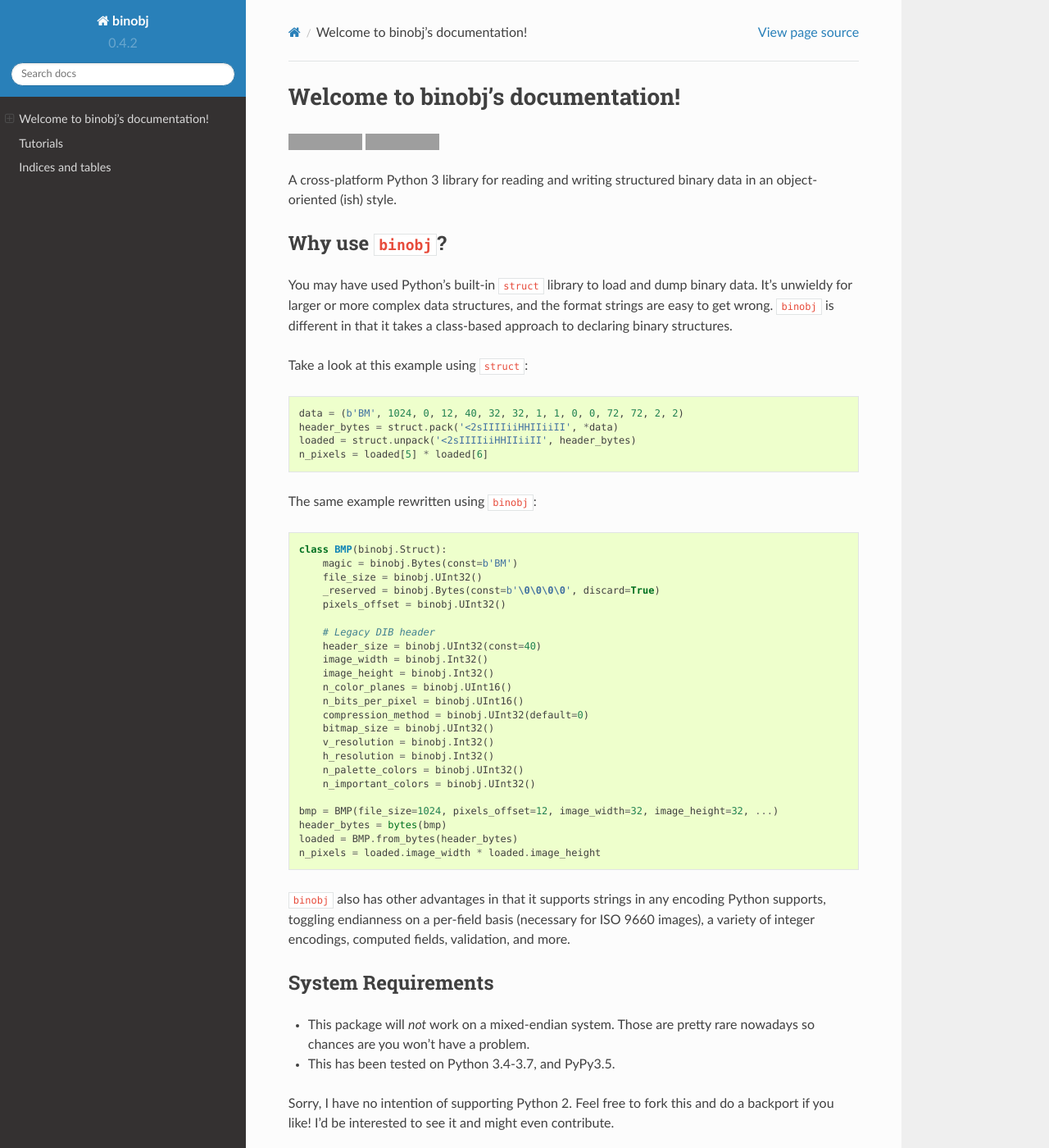
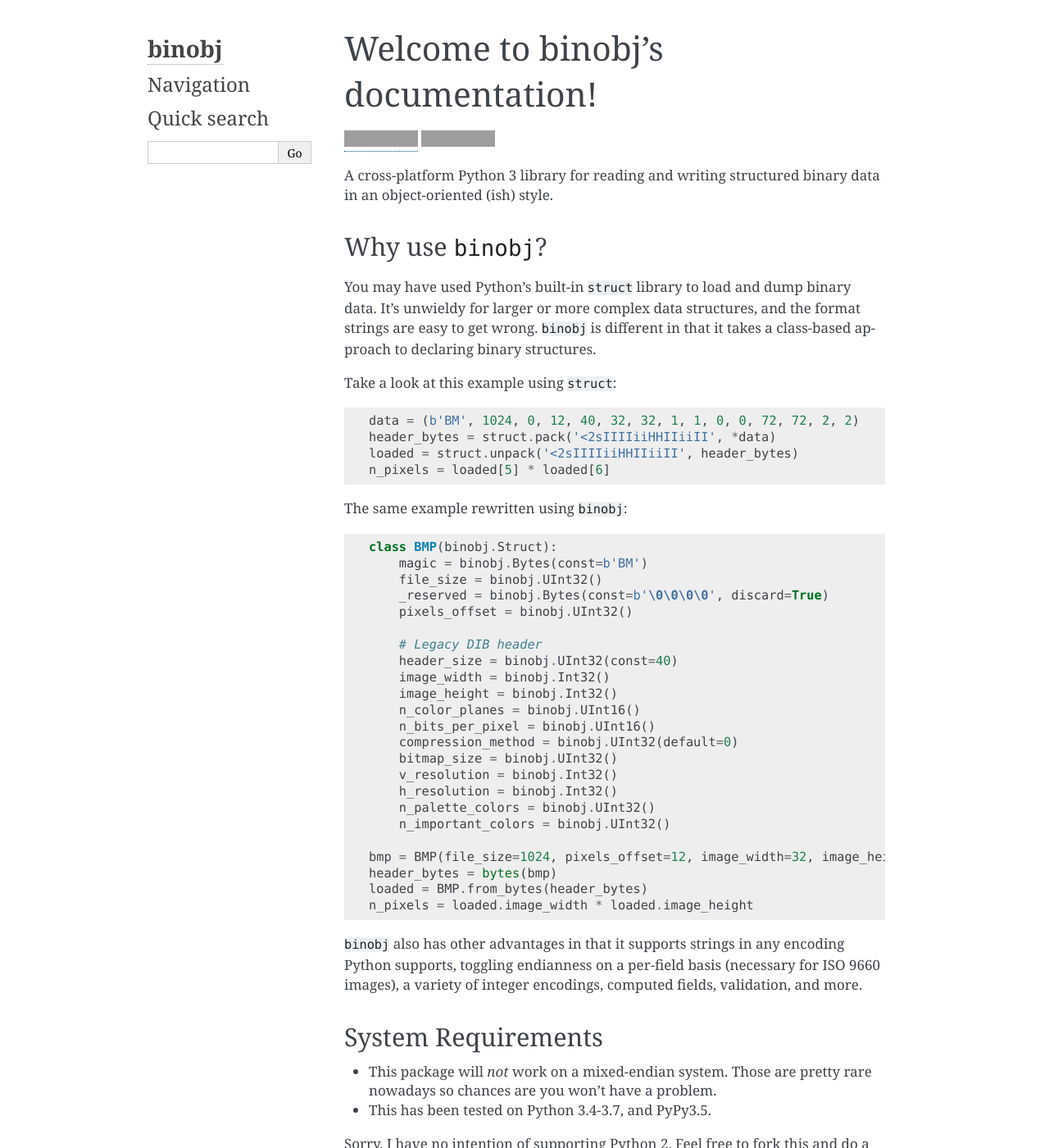
Before and after one commit to dargueta/binobj, a Sphinx documentation site: the page built from docs/source/index.rst, in a window 1280 px wide and 1400 px high. Shown: the whole window at 82% size. Built offline with Sphinx 7.4.7, drawn with Linux system fonts in a browser that asks for light colours; some of the changed text lies outside the part shown; grey boxes are pictures that could not be loaded.

Commit message:
Change doc theme.

```diff
--- a/docs/source/conf.py
+++ b/docs/source/conf.py
@@ -89,7 +89,7 @@
 # The theme to use for HTML and HTML Help pages.  See the documentation for
 # a list of builtin themes.
 #
-html_theme = 'sphinx_rtd_theme'
+html_theme = 'alabaster'
 
 # Theme options are theme-specific and customize the look and feel of a theme
 # further.  For a list of options available for each theme, see the
@@ -170,7 +170,7 @@
 #  dir menu entry, description, category)
 texinfo_documents = [
     (master_doc, 'binobj', 'binobj Documentation',
-     author, 'binobj', 'One line description of project.',
+     author, 'binobj', 'A Python library for reading and writing structured binary data.',
      'Miscellaneous'),
 ]
 
--- a/setup.py
+++ b/setup.py
@@ -29,7 +29,6 @@
             'bumpversion==0.5.3',
             'detox>=0.10',
             'Sphinx>=1.6',
-            'sphinx_rtd_theme>=0.2',
             'tox>=2.8, <3.0',   # 3.x breaks some plugins
             'tox-pyenv>=1.0',
         ],
```
